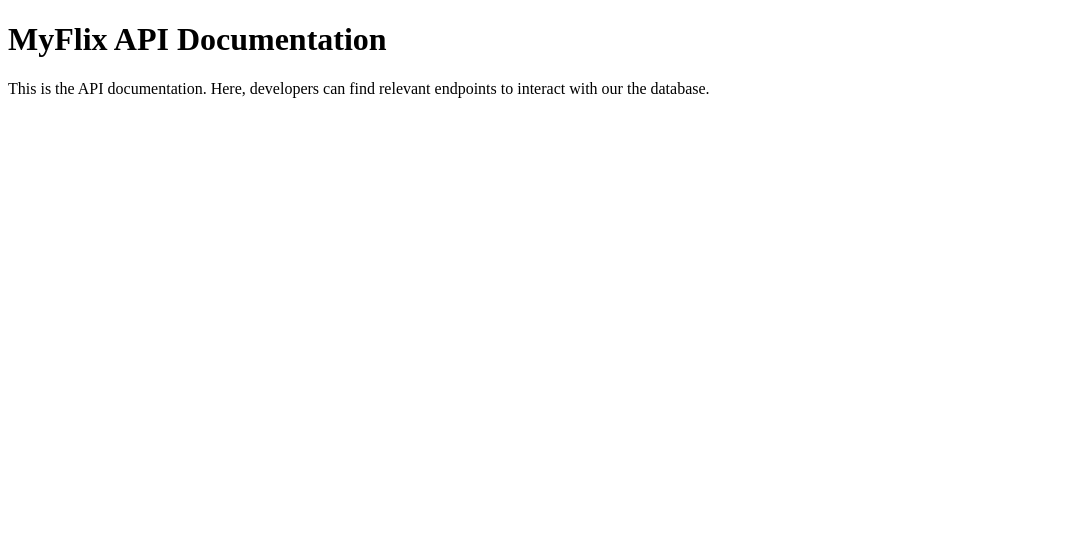
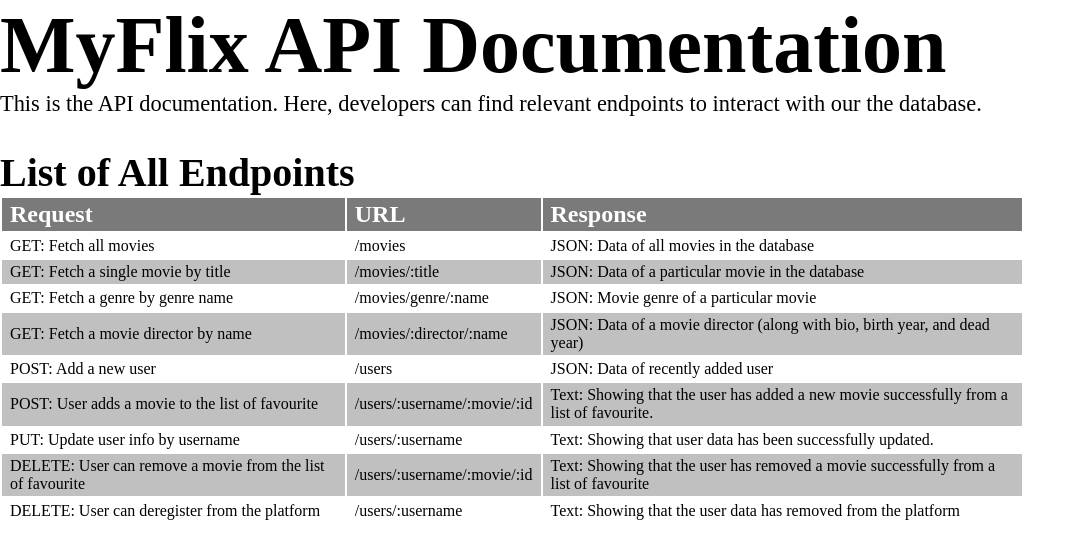
Before and after one commit to iceyisaak/movie_api, a website: page public/documentation.html in a window 1280 px wide. Shown: the whole page, without its empty margins (0-1085 px from the left). Drawn offline with Linux system fonts and the light colour scheme.

Commit message:
Added info to documentation + light styling

```diff
--- a/public/documentation.html
+++ b/public/documentation.html
@@ -4,16 +4,146 @@
 <head>
  <meta charset="UTF-8">
  <meta name="viewport" content="width=device-width, initial-scale=1.0">
+ <link rel="stylesheet" href="resources/css/style.css">
  <title>Movie API Documentation</title>
 </head>
 
 <body>
 
- <h1>MyFlix API Documentation</h1>
+ <h1 class="h1__primary">MyFlix API Documentation</h1>
 
- <p>
+ <p class="p mb-2">
   This is the API documentation. Here, developers can find relevant endpoints to interact with our the database.
  </p>
+
+ <h2 class="h2">
+  List of All Endpoints
+ </h2>
+
+ <table class="table">
+  <!-- Table Head -->
+  <tr>
+   <th class="th">
+    Request
+   </th>
+   <th class="th">
+    URL
+   </th>
+   <th class="th">
+    Response
+   </th>
+  </tr>
+
+  <!-- Table Data -->
+  <tr>
+   <td class="td">
+    GET: Fetch all movies
+   </td>
+   <td class="td">
+    /movies
+   </td>
+   <td class="td">
+    JSON: Data of all movies in the database
+   </td>
+  </tr>
+
+  <tr>
+   <td class="td">
+    GET: Fetch a single movie by title
+   </td>
+   <td class="td">
+    /movies/:title
+   </td>
+   <td class="td">
+    JSON: Data of a particular movie in the database
+   </td>
+  </tr>
+
+  <tr>
+   <td class="td">
+    GET: Fetch a genre by genre name
+   </td>
+   <td class="td">
+    /movies/genre/:name
+   </td>
+   <td class="td">
+    JSON: Movie genre of a particular movie
+   </td>
+  </tr>
+
+  <tr>
+   <td class="td">
+    GET: Fetch a movie director by name
+   </td>
+   <td class="td">
+    /movies/:director/:name
+   </td>
+   <td class="td">
+    JSON: Data of a movie director (along with bio, birth year, and dead year)
+   </td>
+  </tr>
+
+  <tr>
+   <td class="td">
+    POST: Add a new user
+   </td>
+   <td class="td">
+    /users
+   </td>
+   <td class="td">
+    JSON: Data of recently added user
+   </td>
+  </tr>
+
+  <tr>
+   <td class="td">
+    POST: User adds a movie to the list of favourite
+   </td>
+   <td class="td">
+    /users/:username/:movie/:id
+   </td>
+   <td class="td">
+    Text: Showing that the user has added a new movie successfully from a list of favourite.
+   </td>
+  </tr>
+
+  <tr>
+   <td class="td">
+    PUT: Update user info by username
+   </td>
+   <td class="td">
+    /users/:username
+   </td>
+   <td class="td">
+    Text: Showing that user data has been successfully updated.
+   </td>
+  </tr>
+
+  <tr>
+   <td class="td">
+    DELETE: User can remove a movie from the list of favourite
+   </td>
+   <td class="td">
+    /users/:username/:movie/:id
+   </td>
+   <td class="td">
+    Text: Showing that the user has removed a movie successfully from a list of favourite
+   </td>
+  </tr>
+
+  <tr>
+   <td class="td">
+    DELETE: User can deregister from the platform
+   </td>
+   <td class="td">
+    /users/:username
+   </td>
+   <td class="td">
+    Text: Showing that the user data has removed from the platform
+   </td>
+  </tr>
+
+ </table>
 
 </body>
 
--- /dev/null
+++ b/public/resources/css/style.css
@@ -0,0 +1,54 @@
+* {
+  box-sizing: border-box;
+  margin: 0;
+  padding: 0;
+}
+
+body {
+  font-size: 62.5%;
+}
+
+.h1__primary {
+  font-size: 5rem;
+}
+
+.h2 {
+  font-size: 2.5rem;
+}
+
+.h3 {
+  font-size: 1.8rem;
+}
+
+.p {
+  font-size: 1.4rem;
+}
+
+.mb-2 {
+  margin-bottom: 2rem;
+}
+
+.pb-2 {
+  padding-bottom: 2rem;
+}
+
+.table {
+  width: 80%;
+}
+
+.th {
+  text-align: left;
+  background: #7a7a7a;
+  color: white;
+  padding: 0.2rem 0.5rem;
+  font-size: 1.5rem;
+}
+
+.td {
+  font-size: 1rem;
+  padding: 0.2rem 0.5rem;
+}
+
+tr:nth-child(2n + 1) {
+  background: rgb(192, 192, 192);
+}
```
